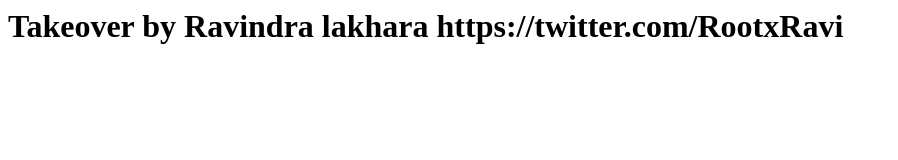
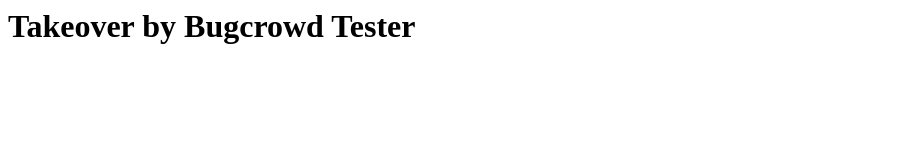
Before and after one commit to Ravindra-lakhara/subdomaintakeover, a plain HTML site: page index.html in a window 1280 px wide. Shown: the whole page, without its empty margins (0-898 px from the left). Drawn offline with Linux system fonts and the light colour scheme.

Commit message:
Update index.html

```diff
--- a/index.html
+++ b/index.html
@@ -1 +1 @@
-<h1>Takeover by Ravindra lakhara https://twitter.com/RootxRavi </h1>
+<h1>Takeover by Bugcrowd Tester </h1>
```
